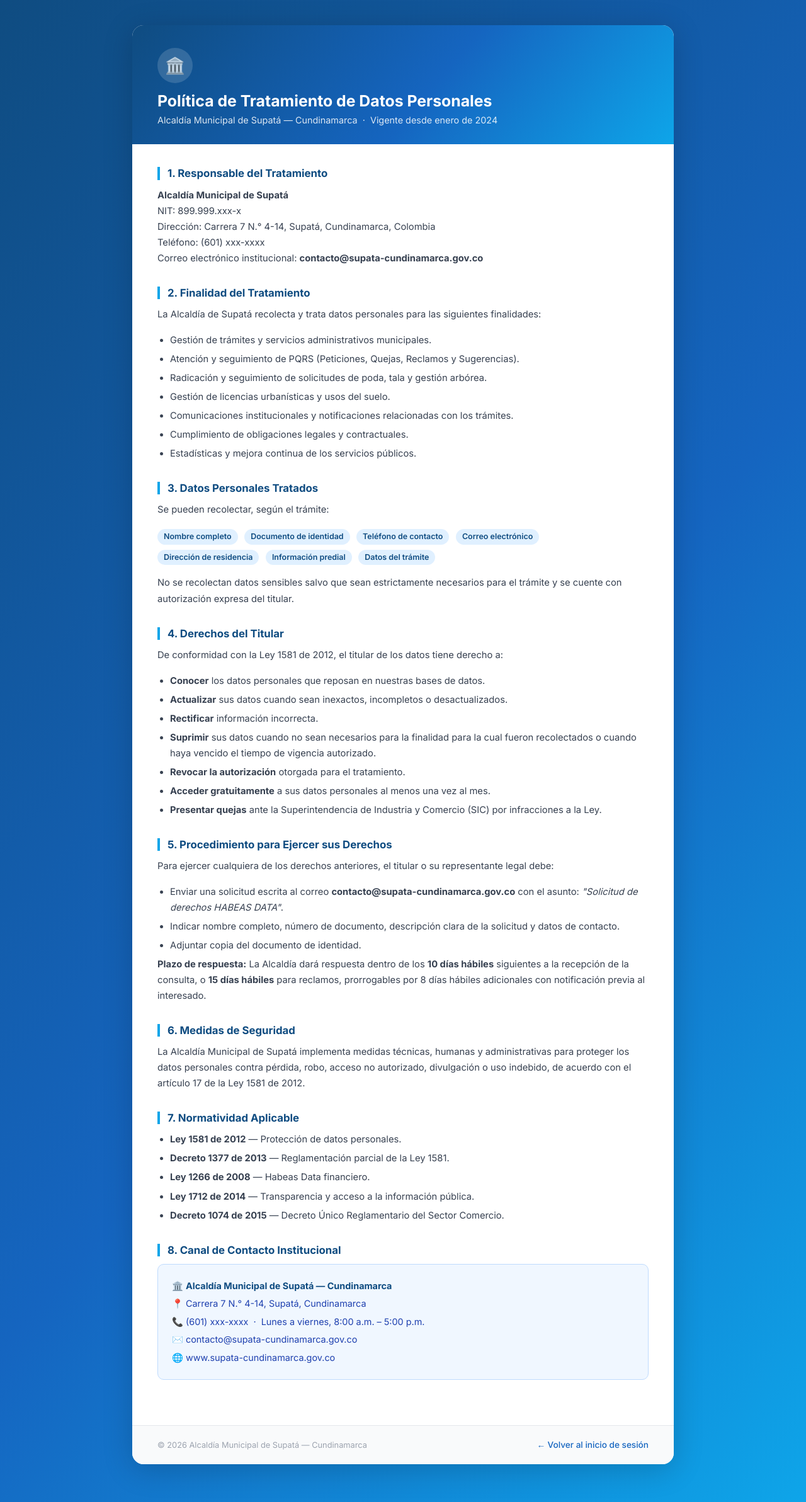
After one commit to Arq-Rafael/alcald-a-virtual, a Flask app: page /politica-privacidad in a window 1280 px wide. The commit adds this page. Shown: the whole page at 63% size. Run offline with Flask 3, Linux system fonts and the light colour scheme.

Commit message:
politica de privacidad

```diff
--- a/app/routes/main.py
+++ b/app/routes/main.py
@@ -110,6 +110,11 @@ def dashboard_stats():
 
     return jsonify(stats)
 
+@main_bp.route('/politica-privacidad')
+def politica_privacidad():
+    """Página pública — no requiere sesión activa."""
+    return render_template('politica_privacidad.html')
+
 @main_bp.route('/geoportal')
 def geoportal():
     """Catastro Municipal 3D Profesional - Vista unificada estilo Google Maps"""
--- a/templates/login.html
+++ b/templates/login.html
@@ -691,7 +691,7 @@
 
     <div class="lp-footer">
       © 2026 Alcaldía Municipal de Supatá &mdash; Cundinamarca<br>
-      <a href="#">Política de privacidad</a> &middot; <a href="#">Soporte</a>
+      <a href="{{ url_for('main.politica_privacidad') }}">Política de privacidad</a> &middot; <a href="#">Soporte</a>
     </div>
 
   </div><!-- /lp-right -->
--- /dev/null
+++ b/templates/politica_privacidad.html
@@ -0,0 +1,263 @@
+<!DOCTYPE html>
+<html lang="es">
+<head>
+  <meta charset="UTF-8">
+  <title>Política de Privacidad — Alcaldía Municipal de Supatá</title>
+  <meta name="viewport" content="width=device-width, initial-scale=1">
+  <link rel="preconnect" href="https://fonts.googleapis.com">
+  <link rel="preconnect" href="https://fonts.gstatic.com" crossorigin>
+  <link href="https://fonts.googleapis.com/css2?family=Inter:wght@300;400;500;600;700&display=swap" rel="stylesheet">
+  <link href="https://cdn.jsdelivr.net/npm/bootstrap@5.3.0/dist/css/bootstrap.min.css" rel="stylesheet">
+  <style>
+    *, *::before, *::after { box-sizing: border-box; }
+
+    body {
+      font-family: 'Inter', sans-serif;
+      background: linear-gradient(130deg, #0f4c81 0%, #1565c0 55%, #0ea5e9 100%);
+      min-height: 100vh;
+      margin: 0;
+      padding: 40px 16px 60px;
+      color: #1a202c;
+    }
+
+    .pp-card {
+      max-width: 860px;
+      margin: 0 auto;
+      background: #fff;
+      border-radius: 18px;
+      box-shadow: 0 8px 48px rgba(0,0,0,0.18);
+      overflow: hidden;
+    }
+
+    /* ── Header ── */
+    .pp-header {
+      background: linear-gradient(130deg, #0f4c81 0%, #1565c0 55%, #0ea5e9 100%);
+      color: #fff;
+      padding: 36px 40px 28px;
+    }
+    .pp-header .escudo {
+      width: 56px;
+      height: 56px;
+      background: rgba(255,255,255,0.15);
+      border-radius: 50%;
+      display: flex;
+      align-items: center;
+      justify-content: center;
+      font-size: 1.6rem;
+      margin-bottom: 14px;
+    }
+    .pp-header h1 {
+      font-size: 1.55rem;
+      font-weight: 700;
+      margin: 0 0 4px;
+    }
+    .pp-header p {
+      opacity: 0.85;
+      font-size: 0.9rem;
+      margin: 0;
+    }
+
+    /* ── Body ── */
+    .pp-body {
+      padding: 36px 40px 40px;
+    }
+
+    .pp-section {
+      margin-bottom: 32px;
+    }
+    .pp-section h2 {
+      font-size: 1.05rem;
+      font-weight: 700;
+      color: #0f4c81;
+      border-left: 4px solid #0ea5e9;
+      padding-left: 12px;
+      margin-bottom: 12px;
+    }
+    .pp-section p, .pp-section li {
+      font-size: 0.92rem;
+      color: #374151;
+      line-height: 1.7;
+    }
+    .pp-section ul {
+      padding-left: 20px;
+      margin: 8px 0 0;
+    }
+    .pp-section ul li {
+      margin-bottom: 5px;
+    }
+
+    .pp-badge {
+      display: inline-block;
+      background: #e0f0ff;
+      color: #0f4c81;
+      font-size: 0.78rem;
+      font-weight: 600;
+      padding: 3px 10px;
+      border-radius: 20px;
+      margin-right: 6px;
+      margin-bottom: 6px;
+    }
+
+    .pp-contact {
+      background: #f0f7ff;
+      border: 1px solid #bfdbfe;
+      border-radius: 10px;
+      padding: 18px 22px;
+    }
+    .pp-contact p { margin: 4px 0; font-size: 0.9rem; color: #1e40af; }
+    .pp-contact strong { color: #0f4c81; }
+
+    /* ── Footer ── */
+    .pp-footer {
+      border-top: 1px solid #e5e7eb;
+      padding: 20px 40px;
+      display: flex;
+      align-items: center;
+      justify-content: space-between;
+      flex-wrap: wrap;
+      gap: 10px;
+      background: #f9fafb;
+    }
+    .pp-footer span {
+      font-size: 0.8rem;
+      color: #9ca3af;
+    }
+    .pp-footer a {
+      font-size: 0.85rem;
+      color: #1565c0;
+      text-decoration: none;
+      font-weight: 500;
+    }
+    .pp-footer a:hover { text-decoration: underline; }
+  </style>
+</head>
+<body>
+
+<div class="pp-card">
+
+  <!-- Header -->
+  <div class="pp-header">
+    <div class="escudo">🏛️</div>
+    <h1>Política de Tratamiento de Datos Personales</h1>
+    <p>Alcaldía Municipal de Supatá — Cundinamarca &nbsp;·&nbsp; Vigente desde enero de 2024</p>
+  </div>
+
+  <!-- Cuerpo -->
+  <div class="pp-body">
+
+    <!-- 1. Responsable -->
+    <div class="pp-section">
+      <h2>1. Responsable del Tratamiento</h2>
+      <p>
+        <strong>Alcaldía Municipal de Supatá</strong><br>
+        NIT: 899.999.xxx-x<br>
+        Dirección: Carrera 7 N.° 4-14, Supatá, Cundinamarca, Colombia<br>
+        Teléfono: (601) xxx-xxxx<br>
+        Correo electrónico institucional: <strong>contacto@supata-cundinamarca.gov.co</strong>
+      </p>
+    </div>
+
+    <!-- 2. Finalidad -->
+    <div class="pp-section">
+      <h2>2. Finalidad del Tratamiento</h2>
+      <p>La Alcaldía de Supatá recolecta y trata datos personales para las siguientes finalidades:</p>
+      <ul>
+        <li>Gestión de trámites y servicios administrativos municipales.</li>
+        <li>Atención y seguimiento de PQRS (Peticiones, Quejas, Reclamos y Sugerencias).</li>
+        <li>Radicación y seguimiento de solicitudes de poda, tala y gestión arbórea.</li>
+        <li>Gestión de licencias urbanísticas y usos del suelo.</li>
+        <li>Comunicaciones institucionales y notificaciones relacionadas con los trámites.</li>
+        <li>Cumplimiento de obligaciones legales y contractuales.</li>
+        <li>Estadísticas y mejora continua de los servicios públicos.</li>
+      </ul>
+    </div>
+
+    <!-- 3. Datos recolectados -->
+    <div class="pp-section">
+      <h2>3. Datos Personales Tratados</h2>
+      <p>Se pueden recolectar, según el trámite:</p>
+      <div>
+        <span class="pp-badge">Nombre completo</span>
+        <span class="pp-badge">Documento de identidad</span>
+        <span class="pp-badge">Teléfono de contacto</span>
+        <span class="pp-badge">Correo electrónico</span>
+        <span class="pp-badge">Dirección de residencia</span>
+        <span class="pp-badge">Información predial</span>
+        <span class="pp-badge">Datos del trámite</span>
+      </div>
+      <p style="margin-top:10px;">No se recolectan datos sensibles salvo que sean estrictamente necesarios para el trámite y se cuente con autorización expresa del titular.</p>
+    </div>
+
+    <!-- 4. Derechos -->
+    <div class="pp-section">
+      <h2>4. Derechos del Titular</h2>
+      <p>De conformidad con la Ley 1581 de 2012, el titular de los datos tiene derecho a:</p>
+      <ul>
+        <li><strong>Conocer</strong> los datos personales que reposan en nuestras bases de datos.</li>
+        <li><strong>Actualizar</strong> sus datos cuando sean inexactos, incompletos o desactualizados.</li>
+        <li><strong>Rectificar</strong> información incorrecta.</li>
+        <li><strong>Suprimir</strong> sus datos cuando no sean necesarios para la finalidad para la cual fueron recolectados o cuando haya vencido el tiempo de vigencia autorizado.</li>
+        <li><strong>Revocar la autorización</strong> otorgada para el tratamiento.</li>
+        <li><strong>Acceder gratuitamente</strong> a sus datos personales al menos una vez al mes.</li>
+        <li><strong>Presentar quejas</strong> ante la Superintendencia de Industria y Comercio (SIC) por infracciones a la Ley.</li>
+      </ul>
+    </div>
+
+    <!-- 5. Procedimiento -->
+    <div class="pp-section">
+      <h2>5. Procedimiento para Ejercer sus Derechos</h2>
+      <p>Para ejercer cualquiera de los derechos anteriores, el titular o su representante legal debe:</p>
+      <ul>
+        <li>Enviar una solicitud escrita al correo <strong>contacto@supata-cundinamarca.gov.co</strong> con el asunto: <em>"Solicitud de derechos HABEAS DATA"</em>.</li>
+        <li>Indicar nombre completo, número de documento, descripción clara de la solicitud y datos de contacto.</li>
+        <li>Adjuntar copia del documento de identidad.</li>
+      </ul>
+      <p>
+        <strong>Plazo de respuesta:</strong> La Alcaldía dará respuesta dentro de los <strong>10 días hábiles</strong> siguientes a la recepción de la consulta, o <strong>15 días hábiles</strong> para reclamos, prorrogables por 8 días hábiles adicionales con notificación previa al interesado.
+      </p>
+    </div>
+
+    <!-- 6. Seguridad -->
+    <div class="pp-section">
+      <h2>6. Medidas de Seguridad</h2>
+      <p>
+        La Alcaldía Municipal de Supatá implementa medidas técnicas, humanas y administrativas para proteger los datos personales contra pérdida, robo, acceso no autorizado, divulgación o uso indebido, de acuerdo con el artículo 17 de la Ley 1581 de 2012.
+      </p>
+    </div>
+
+    <!-- 7. Normatividad -->
+    <div class="pp-section">
+      <h2>7. Normatividad Aplicable</h2>
+      <ul>
+        <li><strong>Ley 1581 de 2012</strong> — Protección de datos personales.</li>
+        <li><strong>Decreto 1377 de 2013</strong> — Reglamentación parcial de la Ley 1581.</li>
+        <li><strong>Ley 1266 de 2008</strong> — Habeas Data financiero.</li>
+        <li><strong>Ley 1712 de 2014</strong> — Transparencia y acceso a la información pública.</li>
+        <li><strong>Decreto 1074 de 2015</strong> — Decreto Único Reglamentario del Sector Comercio.</li>
+      </ul>
+    </div>
+
+    <!-- 8. Contacto -->
+    <div class="pp-section">
+      <h2>8. Canal de Contacto Institucional</h2>
+      <div class="pp-contact">
+        <p>🏛️ <strong>Alcaldía Municipal de Supatá — Cundinamarca</strong></p>
+        <p>📍 Carrera 7 N.° 4-14, Supatá, Cundinamarca</p>
+        <p>📞 (601) xxx-xxxx &nbsp;·&nbsp; Lunes a viernes, 8:00 a.m. – 5:00 p.m.</p>
+        <p>✉️ contacto@supata-cundinamarca.gov.co</p>
+        <p>🌐 www.supata-cundinamarca.gov.co</p>
+      </div>
+    </div>
+
+  </div><!-- /pp-body -->
+
+  <!-- Footer -->
+  <div class="pp-footer">
+    <span>© 2026 Alcaldía Municipal de Supatá — Cundinamarca</span>
+    <a href="{{ url_for('auth.login') }}">← Volver al inicio de sesión</a>
+  </div>
+
+</div>
+
+</body>
+</html>
```
